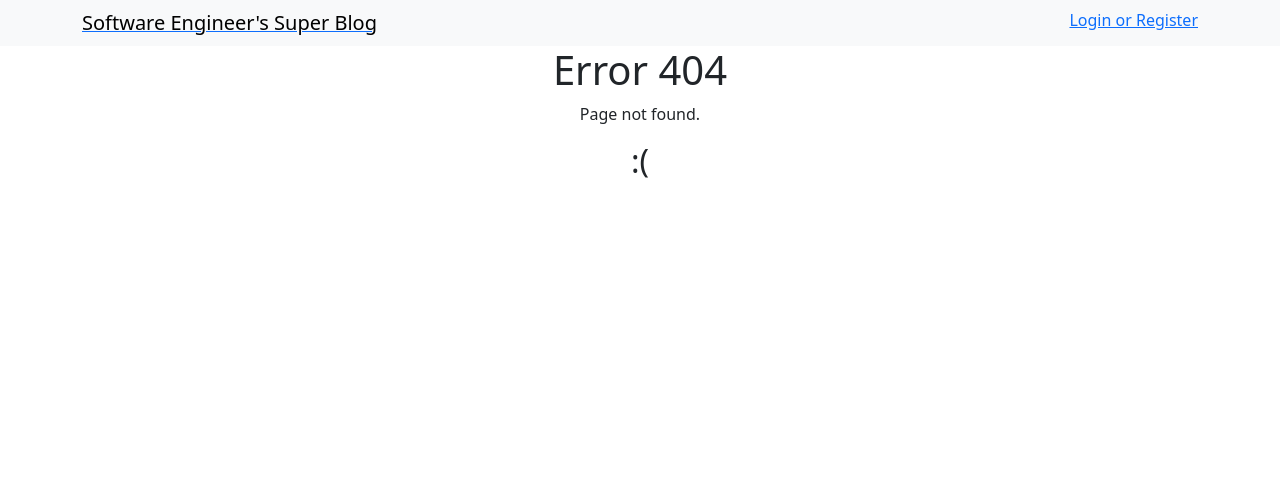
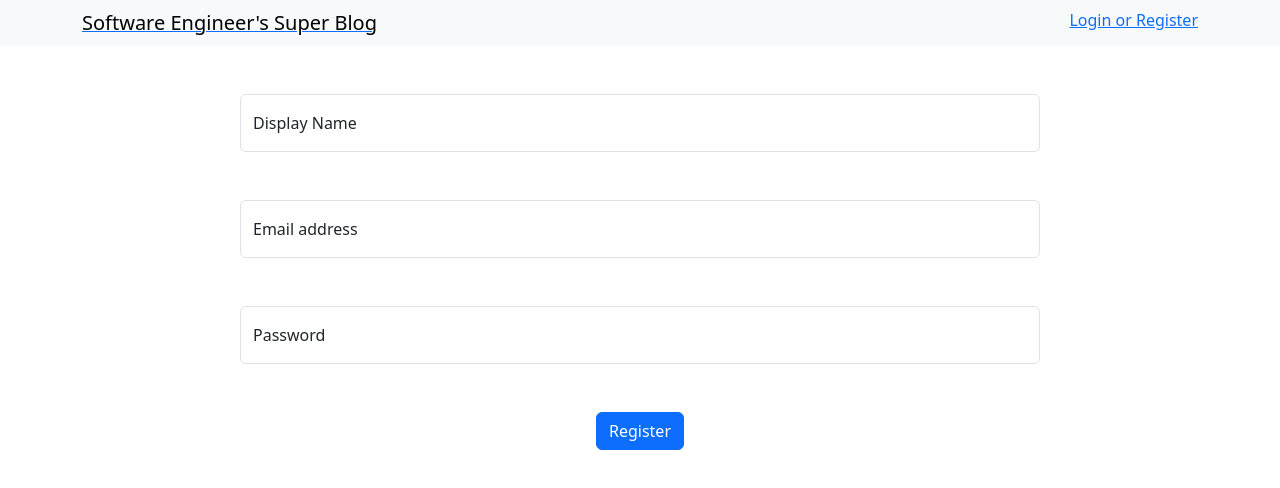
Before and after one commit to ECE9016Group14/client, a React (Create React App) app: page /register in a window 1280 px wide. Before the commit this address had no page. Shown: the top 488 px of the page. Built offline with nearby package versions, Linux system fonts and the light colour scheme.

Commit message:
import register page from old project

```diff
--- a/src/App.js
+++ b/src/App.js
@@ -7,7 +7,8 @@ import { BrowserRouter, Routes , Route} from 'react-router';
 
 import NoPage from './pages/NoPage';
 import Login from './pages/Login';
-import Home from './pages/Home'
+import Home from './pages/Home';
+import Register from './pages/Register';
 
 function App() {
   const [activeUser, setActiveUser] = useState(null);
@@ -20,6 +21,7 @@ function App() {
         <Routes>
           <Route path="/" element={< Home/>}/>
           <Route path="login" element={< Login/>}/>
+          <Route path="register" element={<Register/>}/>
           <Route path="*" element = {< NoPage/>}/>
         </Routes>
       </BrowserRouter>
--- a/src/models/activeUser.js
+++ b/src/models/activeUser.js
@@ -33,6 +33,6 @@ export function checkAuth(activeUser){
     //is the current login valid
 }
 
-export function register(email, password){
+export function register(displayName, email, password){
     //return promise of true or error string, don't auto login if true, user will be prompted to login if true
 }
--- /dev/null
+++ b/src/pages/Register.js
@@ -0,0 +1,55 @@
+import { register, ActiveUserContext } from "../models/activeUser";
+import { useContext } from "react";
+import Form from 'react-bootstrap/Form';
+import FloatingLabel from 'react-bootstrap/FloatingLabel';
+import './Login/Login.css'
+import Button from 'react-bootstrap/Button';
+import { Link, NavLink ,useNavigate, Navigate} from 'react-router';
+
+import './Register/Register.css'
+
+
+function Register() {
+  const { activeUser, setActiveUser } = useContext(ActiveUserContext);
+  let navigate = useNavigate();
+  if (activeUser) {
+    //Redirect if logged in
+    return <Navigate replace to="/"/>
+  }
+
+  const handleSubmit = async (event) => {
+    event.preventDefault();
+    event.stopPropagation();
+    let email = event.target.email.value;
+    let password = event.target.password.value;
+    let name = event.target.name.value;
+    console.log(`Email:${email}, Pass:${password}, Name:${name}`)
+
+    let result = await register(name,email,password);
+    if(result){
+      alert("Registration Successful \n Returning to Login")
+      navigate("/login")
+    }else{
+      alert(result);
+    }
+  };
+
+  return (
+    <div className="registerArea">
+      <Form onSubmit={handleSubmit}>
+        <FloatingLabel controlId="floatingInput" label="Display Name" className="mt-5">
+          <Form.Control type="text" placeholder="" name="name"/>
+        </FloatingLabel>
+        <FloatingLabel controlId="floatingInput" label="Email address" className="mt-5">
+          <Form.Control type="email" placeholder="name@example.com" name="email"/>
+        </FloatingLabel>
+        <FloatingLabel controlId="floatingPassword" label="Password" className="mt-5">
+          <Form.Control type="password" placeholder="Password" name="password" />
+        </FloatingLabel>
+        <Button type="submit" className="mt-5">Register</Button>
+      </Form>
+    </div>
+  );
+}
+
+  export default Register;
--- /dev/null
+++ b/src/pages/Register/Register.css
@@ -0,0 +1,12 @@
+.registerArea{
+    display: flex;
+    flex-direction: column;
+    text-align: center;
+    min-width: 30%;
+    width: 50rem;
+    margin: auto;
+}
+
+.addressArea{
+    height: 50rem;
+}
```
